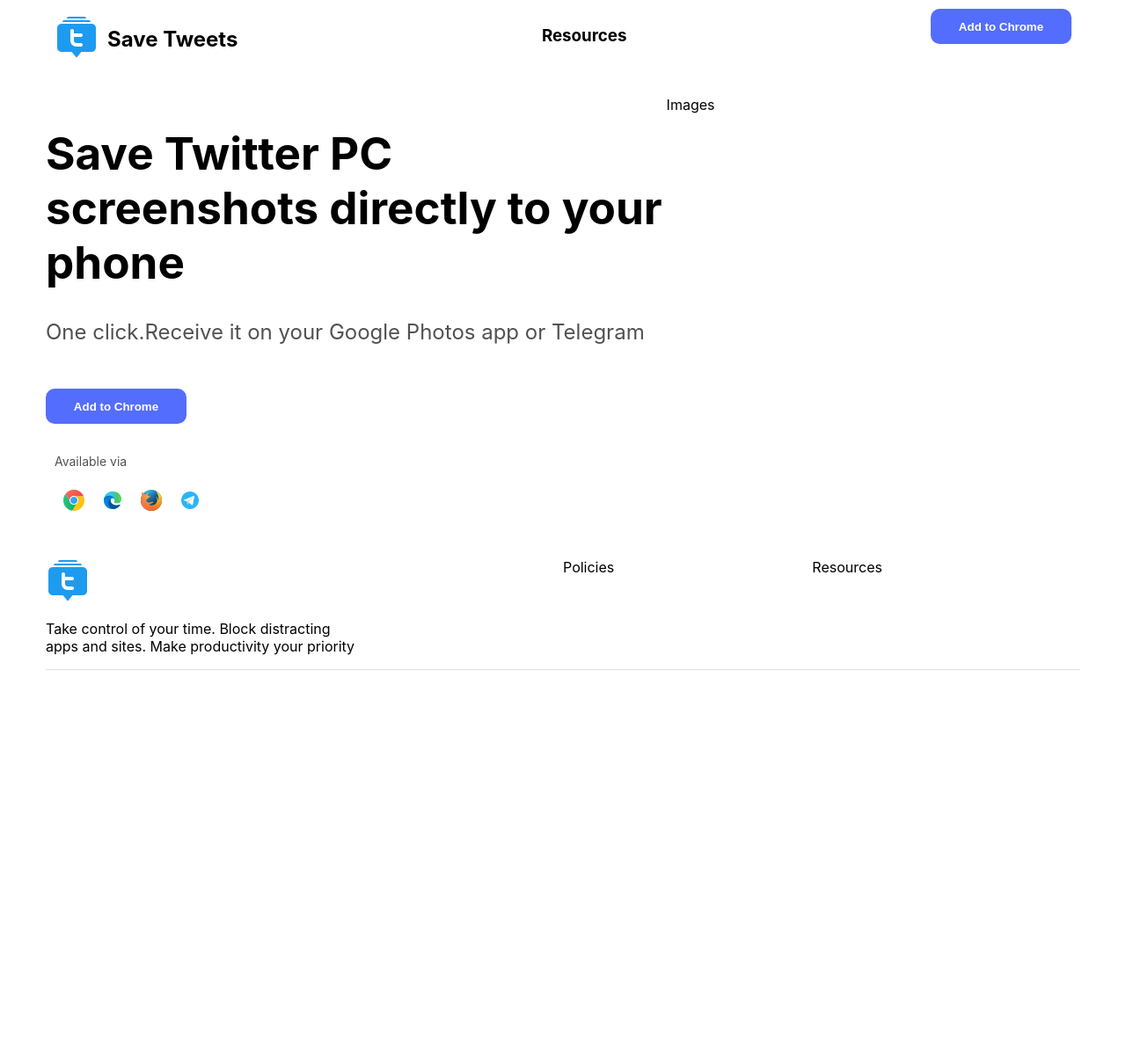
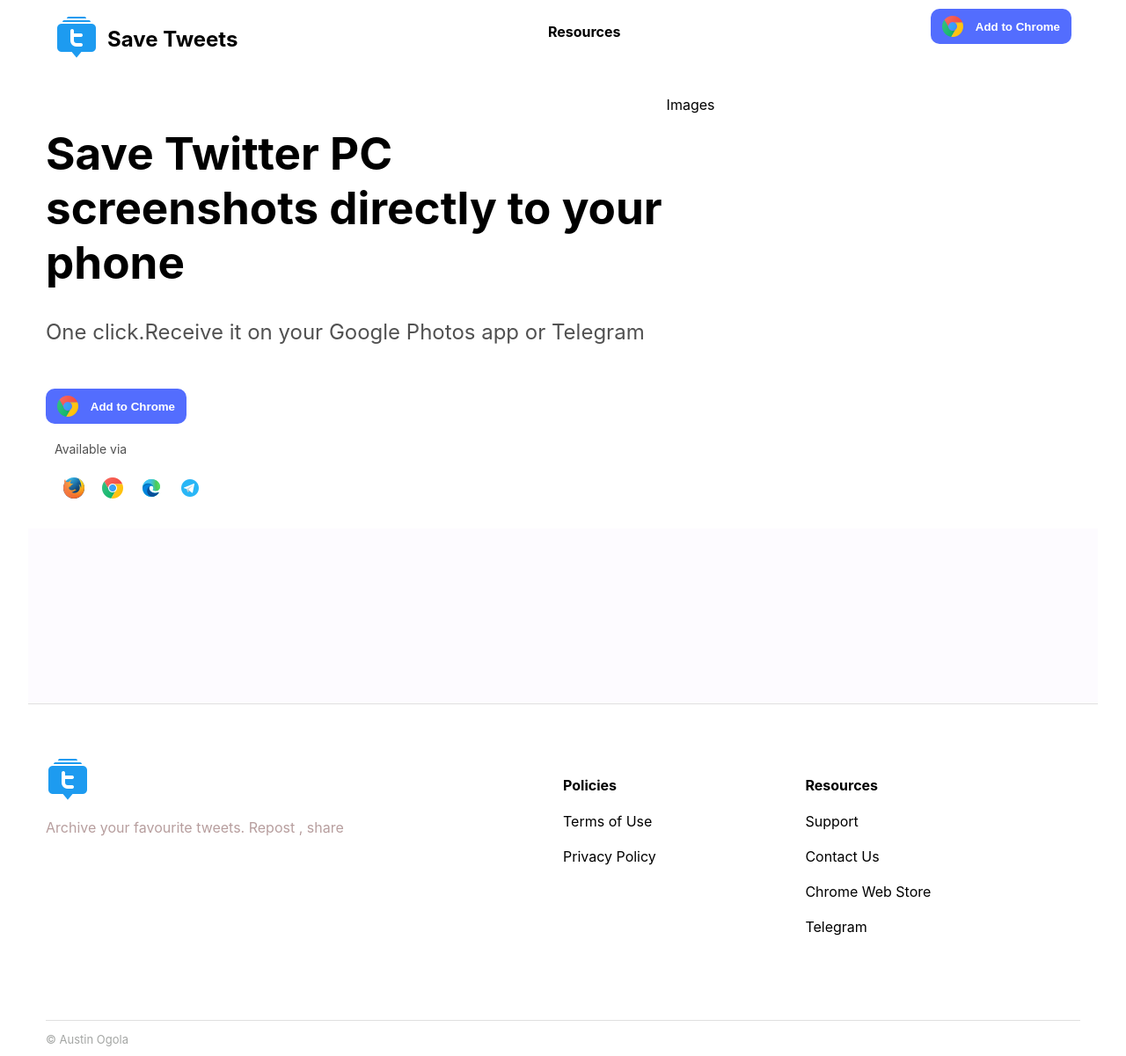
Before and after one commit to austinogola/save_tweet_site, a Next.js app: page / in a window 1280 px wide. Shown: the whole page at 88% size. Before the commit the page ends 1015 px from the top, so only its background shows below. Built offline with nearby package versions, Linux system fonts and the light colour scheme.

Commit message:
footer & navbar

```diff
--- a/components/About.js
+++ b/components/About.js
@@ -3,6 +3,15 @@
     return(
         <div className="About">
 
+            <style jsx>
+                {`
+                    .About{
+                        background-color:#FDFBFF;
+                        height:200px;
+                        border-bottom:#e0e0e0 1px solid;
+                    }
+                `}
+            </style>
         </div>
     )
 }
--- a/components/Footer.js
+++ b/components/Footer.js
@@ -9,7 +9,7 @@
                         <img className='save_tweet_image' src='save_tweet-50.png' alt="logo" />
                     </div>
                     <div className="take">
-                        <p>Take control of your time. Block distracting apps and sites. Make productivity your priority</p>
+                        <p>Archive your favourite tweets. Repost , share</p>
                     </div>
                     <div>
                         {/* <BiHome/>
@@ -17,24 +17,41 @@
                     </div>
                 </div>
                 <div className="second">
-                    <div>Policies</div>
-                    <div>Resources</div>
-                    <div></div>
+                    <div className="policies">
+                        <h4>Policies</h4>
+                        <a href="/tos">Terms of Use</a><br />
+                        <a href="/privacy">Privacy Policy</a>
+                    </div>
+                    <div className="resources">
+                        <h4>Resources</h4>
+                        <a href="/support">Support</a><br />
+                        <a href="/contact">Contact Us</a><br />
+                        <a href="/chrome">Chrome Web Store</a><br />
+                        <a href="/privacy">Telegram</a>
+                    </div>
+                    <div>
+
+                    </div>
+
                 </div>
+
             </div>
 
+            <p className="austo">&copy; Austin Ogola</p>
 
 
             <style jsx>
                 {`
                     .Footer{
                         padding:20px;
+                        padding-top:60px;
                         height:400px;
                     }
                     .footerWrapper{
                         display:grid;
                         grid-template-columns:50% 50%;
                         border-bottom:#E0E0E0 1px solid;
+                        height:300px;
                     }
 
                     .second{
@@ -44,6 +61,18 @@
 
                     .take{
                         width:60%;
+                        color:#B79E9E;
+                    }
+                    .policies a{
+                        display:block;
+                    }
+                    .resources a{
+                        display:block;
+
+                    }
+                    .austo{
+                        color:#A4A6A4;
+                        font-size:13px;
                     }
                 `}
             </style>
--- a/components/Homepage.js
+++ b/components/Homepage.js
@@ -6,13 +6,17 @@
                 <div className="intro">
                     <h1 className="start">Save Twitter PC screenshots directly to your phone</h1>
                     <p className="smaller">One click.Receive it on your Google Photos app or Telegram</p>
-                    <button>Add to Chrome</button>
+                    <button>
+                        <img className='save_tweet_image' src='icons/chrome-24.png' alt="logo" />
+                        <p>Add to Chrome</p>
+                    </button>
                     <div className="available">
                         <p>Available via</p>
                         <div className="platform-img">
+                            <img src="icons/firefox-24.png" alt="firefox" />
                             <img src="icons/chrome-24.png" alt="chrome" />
                             <img src="icons/microsoft-edge-24.png" alt="edge" />
-                            <img src="icons/firefox-24.png" alt="firefox" />
+
                             <img src="icons/telegram-app-24.png" alt="telegram" />
                         </div>
                     </div>
@@ -48,6 +52,9 @@
                     border-radius:10px;
                     font-weight:bold;
                     margin-bottom:20px;
+                    display:flex;
+                    align-items:center;
+                    justify-content:space-around;
 
                 }
                 .available{
--- a/components/Navbar.js
+++ b/components/Navbar.js
@@ -11,10 +11,26 @@
                     <h2>Save Tweets</h2>
                 </div>
                 <div className="resources">
-                    <h3>Resources</h3>
+                    <div className="dropdown">
+                        <h3 className="dropbtn">Resources</h3>
+                        <div className="dropdown-content">
+                           <div>
+                                <a href="#">Telegram</a>
+                                <a href="#">Firefox</a>
+                                <a href="#">Edge</a>
+                           </div>
+                           <div>
+                                <a href="">Support</a>
+                                <a href="">Contact</a>
+                           </div>
+                        </div>
+                    </div>
                 </div>
                 <div className="add">
-                    <button>Add to Chrome</button>
+                    <button>
+                        <img className='save_tweet_image' src='icons/chrome-24.png' alt="logo" />
+                        <p>Add to Chrome</p>
+                    </button>
                 </div>
             </div>
 
@@ -45,8 +61,56 @@
                         border:none;
                         border-radius:10px;
                         font-weight:bold;
+                        display:flex;
+                        align-items:center;
+                        justify-content:space-around;
 
                     }
+                    .dropbtn {
+                        background-color: white;
+                        color: black;
+                        font-size: 16px;
+                        font-weight:bolder;
+                        border: none;
+                    }
+                    .dropdown {
+                        position: relative;
+                        display: inline-block;
+                    }
+                    .dropdown-content {
+                        display: none;
+                        position: absolute;
+                        background-color: #f1f1f1;
+                        width: 400px;
+                        box-shadow: 0px 8px 16px 0px rgba(0,0,0,0.2);
+                        z-index: 1;
+                        padding:20px;
+                        justify-content:space-around;
+                    }
+                    .dropdown-content a {
+                        color: black;
+                        padding: 10px 12px;
+                        text-decoration: none;
+                        display: block;
+                        font-size:16px;
+                        font-weight:bold;
+
+                    }
+
+
+                    /* Change color of dropdown links on hover */
+                    .dropdown-content a:hover {background-color: #ddd;}
+
+                    /* Show the dropdown menu on hover */
+                    .dropdown:hover .dropdown-content {
+                        display: flex;
+                    }
+
+                    /* Change the background color of the dropdown button when the dropdown content is shown */
+                    .dropdown:hover .dropbtn {
+                        color: #595959;
+                    }
+
 
                 `}
             </style>
--- a/pages/index.js
+++ b/pages/index.js
@@ -4,6 +4,7 @@
 import Footer from '../components/Footer'
 import Image from 'next/image'
 import styles from '../styles/Home.module.css'
+import About from '../components/About'
 
 export default function Home() {
   return (
@@ -16,6 +17,7 @@
 
       <Navbar/>
       <Homepage/>
+      <About/>
       <Footer/>
 
     </div>
```
Also changed, not shown: pages/privacy.js (added, +9 -0 lines).
